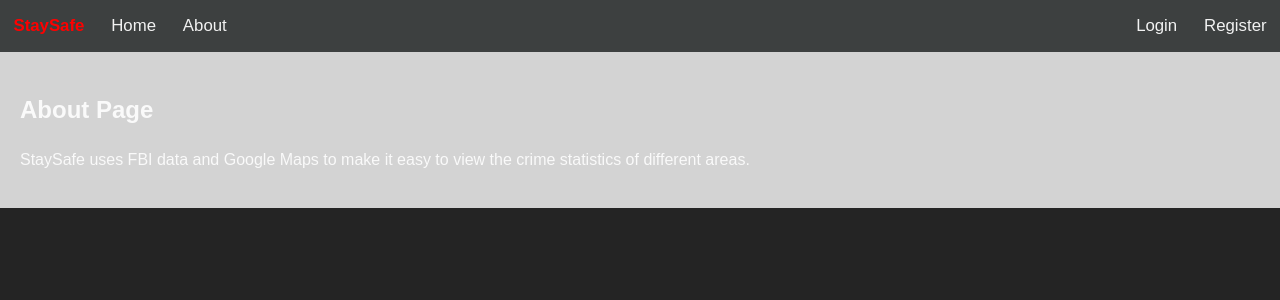
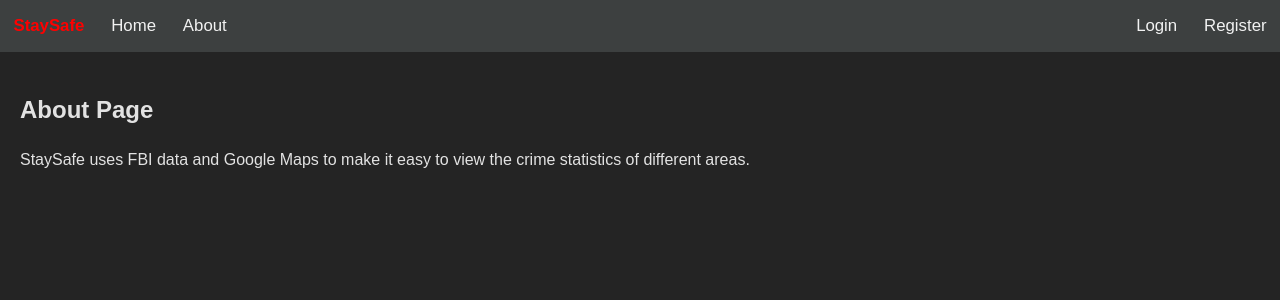
Before and after one commit to ChicoState/StaySafe, a React (Vite) app in the folder frontend/: page /about in a window 1280 px wide. Shown: the top 300 px of the page. Built offline with nearby package versions, Linux system fonts and the light colour scheme.

Commit message:
Remove light grey background

```diff
--- a/frontend/src/components/pages/About.jsx
+++ b/frontend/src/components/pages/About.jsx
@@ -1,12 +1,12 @@
 // src/components/pages/About.jsx
 const About = () => {
 
-    return (
-        <div style={{ padding: '20px', backgroundColor: 'lightgray' }}>
-            <h2>About Page</h2>
-            <p>StaySafe uses FBI data and Google Maps to make it easy to view the crime statistics of different areas.</p>
-        </div>
-    );
+  return (
+    <div style={{ padding: '20px' }}>
+      <h2>About Page</h2>
+      <p>StaySafe uses FBI data and Google Maps to make it easy to view the crime statistics of different areas.</p>
+    </div>
+  );
 };
 
 export default About;
```
